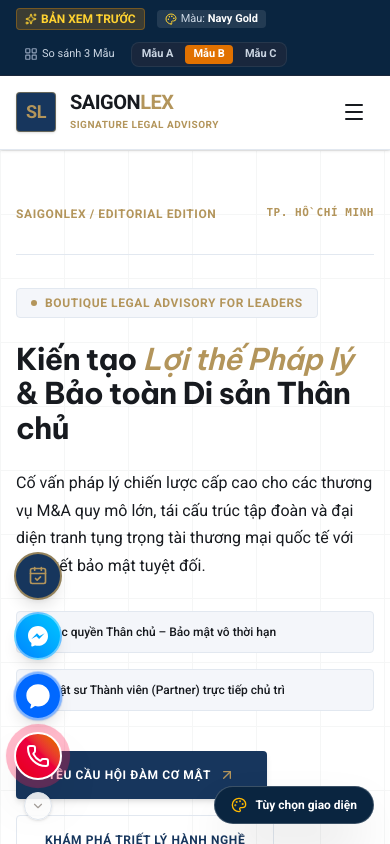
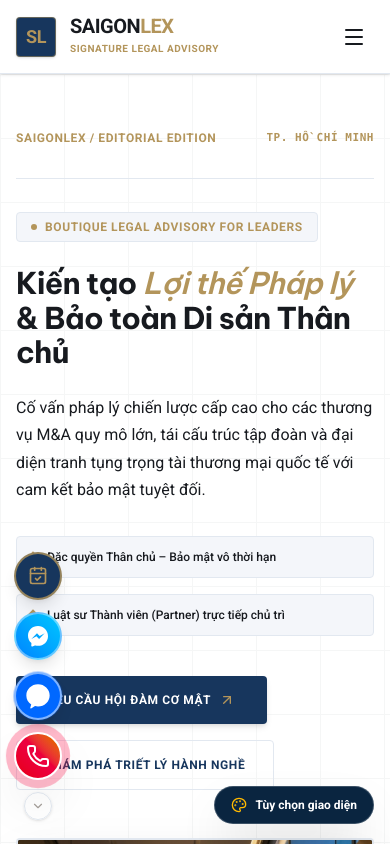
Before and after one commit to GinNgo/saigonlex-law-firm-demo, a Next.js app: page /mau-2 in a window 390 px wide. Shown: the top 844 px of the page. Built offline with nearby package versions, Linux system fonts and the light colour scheme.

Commit message:
fix(mobile-header): hide demo banner on mobile and scope top bar padding to md to keep mobile header cleanly pinned at top: 0

```diff
--- a/src/components/common/DemoBanner.tsx
+++ b/src/components/common/DemoBanner.tsx
@@ -16,7 +16,7 @@ export function DemoBanner() {
   if (pathname === "/") return null;
 
   return (
-    <div className="bg-slate-900 text-white text-xs py-2 px-4 border-b border-slate-800 z-30 relative backdrop-blur-md bg-opacity-95">
+    <div className="hidden md:block bg-slate-900 text-white text-xs py-2 px-4 border-b border-slate-800 z-30 relative backdrop-blur-md bg-opacity-95">
       <div className="max-w-7xl mx-auto flex flex-wrap items-center justify-between gap-3">
         <div className="flex items-center gap-3">
           <span className="inline-flex items-center gap-1 bg-amber-500/20 text-amber-300 font-semibold px-2 py-0.5 rounded border border-amber-500/30">
--- a/src/components/mau-1/HeaderMau1.tsx
+++ b/src/components/mau-1/HeaderMau1.tsx
@@ -51,7 +51,7 @@ export function HeaderMau1() {
       {/* Executive Top Bar */}
       <div
         className={`bg-[var(--bg-dark)] text-slate-200 text-xs px-4 border-b border-white/10 hidden md:block transition-all duration-300 overflow-hidden ${
-          isScrolled ? "max-h-0 py-0 opacity-0 border-b-0" : "max-h-12 py-2 opacity-100"
+          isScrolled ? "max-h-0 py-0 opacity-0 border-b-0" : "max-h-12 md:py-2 opacity-100"
         }`}
       >
         <div className="max-w-7xl mx-auto flex items-center justify-between">
--- a/src/components/mau-2/HeaderMau2.tsx
+++ b/src/components/mau-2/HeaderMau2.tsx
@@ -37,7 +37,7 @@ export function HeaderMau2() {
       {/* Editorial Micro Header Strip */}
       <div
         className={`bg-[var(--bg-section-alt)] text-[var(--color-text-secondary)] text-[11px] px-4 border-b border-[var(--color-border)] hidden md:block transition-all duration-300 overflow-hidden ${
-          isScrolled ? "max-h-0 py-0 opacity-0 border-b-0" : "max-h-10 py-1.5 opacity-100"
+          isScrolled ? "max-h-0 py-0 opacity-0 border-b-0" : "max-h-10 md:py-1.5 opacity-100"
         }`}
       >
         <div className="max-w-7xl mx-auto flex items-center justify-between">
--- a/src/components/mau-3/HeaderMau3.tsx
+++ b/src/components/mau-3/HeaderMau3.tsx
@@ -102,7 +102,7 @@ export function HeaderMau3() {
       {/* 01. Top Information Bar (Corporate standard) */}
       <div
         className={`bg-[#0E2945] text-slate-200 text-xs px-4 sm:px-6 lg:px-8 border-b border-white/10 hidden md:block transition-all duration-300 overflow-hidden ${
-          isScrolled ? "max-h-0 py-0 opacity-0 border-b-0" : "max-h-12 py-2 opacity-100"
+          isScrolled ? "max-h-0 py-0 opacity-0 border-b-0" : "max-h-12 md:py-2 opacity-100"
         }`}
       >
         <div className="max-w-7xl mx-auto flex items-center justify-between gap-4">
```
